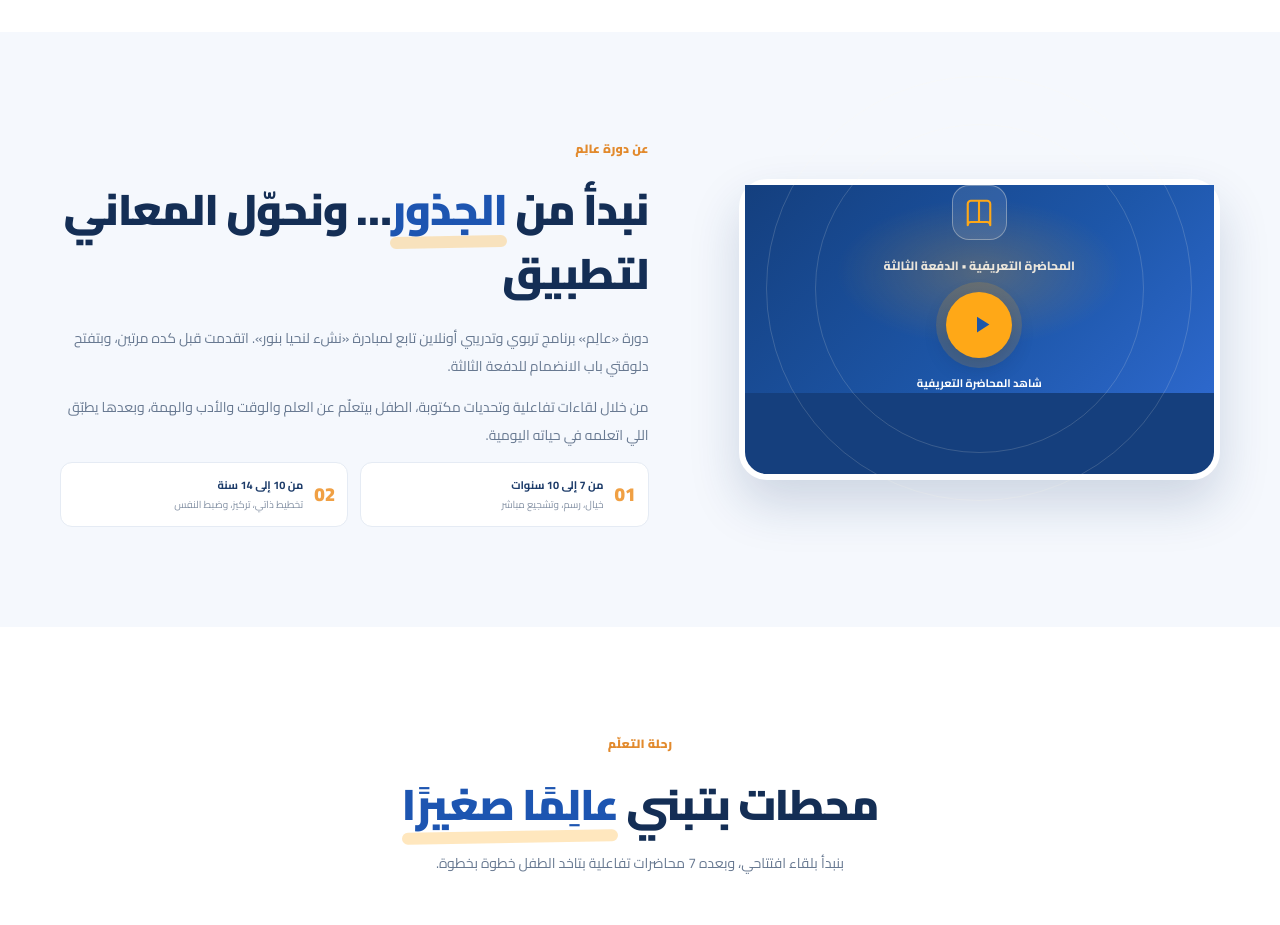
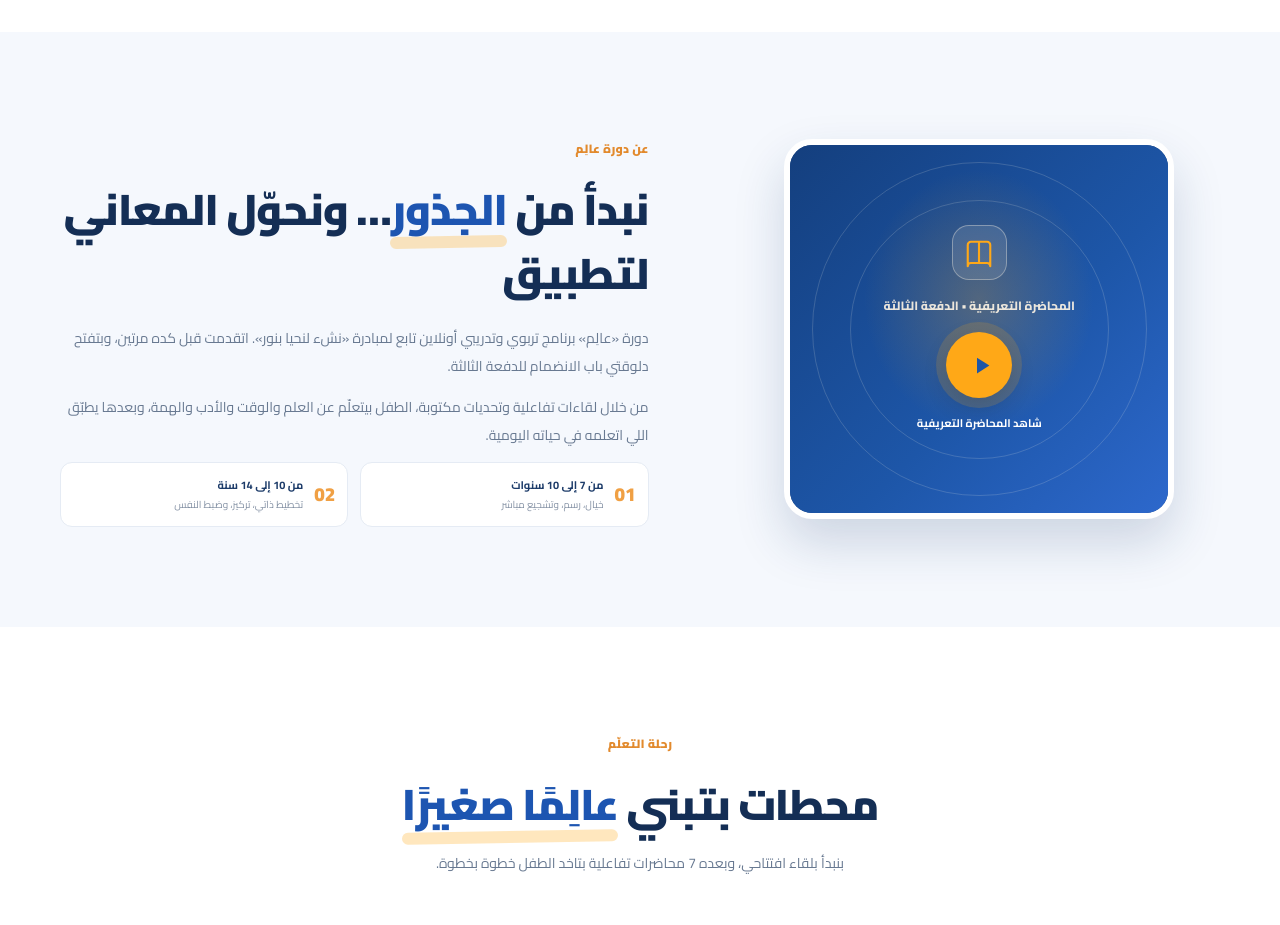
Before and after one commit to Abdo1629/nashaa-alim, a React (Vite) app: page / in a window 1280 px wide. Shown: the part 1440-2365 px from the top of the page. Built offline with nearby package versions, Linux system fonts and the light colour scheme.

Commit message:
Fix intro video to fill About visual card

```diff
--- a/src/App.css
+++ b/src/App.css
@@ -852,84 +852,24 @@ body { overflow-x: hidden; }
 
 
 
-/* Introductory lecture replaces the blue visual card inside the About section. */
+/* Introductory lecture fills the exact footprint of the original About visual card. */
 .about-visual { min-height: 0; display: block; }
-.about-visual .intro-video-frame {
-  width: 100%;
-  aspect-ratio: 16 / 10;
-  border: 6px solid #fff;
-  border-radius: 28px;
-  background: #153f7d;
-  box-shadow: 0 24px 50px rgba(20, 55, 105, .18);
-}
-.intro-video-poster {
-  display: flex;
-  flex-direction: column;
-  align-items: center;
-  justify-content: center;
-  gap: 14px;
-  color: #fff5e4;
-  background:
-    radial-gradient(ellipse at 50% 42%, rgba(255, 168, 23, .24), transparent 43%),
-    linear-gradient(135deg, #143f7e 0%, #1d56a8 58%, #2d68cc 100%);
-}
-.intro-video-poster::before,
-.intro-video-poster::after {
-  content: "";
-  position: absolute;
-  border: 1px solid rgba(255, 245, 228, .16);
-  border-radius: 50%;
-  pointer-events: none;
-}
+.about-visual .intro-video-frame { position: relative; width: min(100%, 390px); aspect-ratio: 39 / 38; margin-inline: auto; overflow: hidden; border: 6px solid #fff; border-radius: 28px; background: #153f7d; box-shadow: 0 24px 50px rgba(20, 55, 105, .18); }
+.about-visual .intro-video-frame iframe { position: absolute; inset: 0; display: block; width: 100%; height: 100%; border: 0; }
+.intro-video-poster { position: absolute; inset: 0; display: flex; width: 100%; height: 100%; flex-direction: column; align-items: center; justify-content: center; gap: 14px; overflow: hidden; color: #fff5e4; background: radial-gradient(ellipse at 50% 42%, rgba(255, 168, 23, .24), transparent 43%), linear-gradient(135deg, #143f7e 0%, #1d56a8 58%, #2d68cc 100%); }
+.intro-video-poster::before, .intro-video-poster::after { content: ""; position: absolute; border: 1px solid rgba(255, 245, 228, .16); border-radius: 50%; pointer-events: none; }
 .intro-video-poster::before { width: 68%; aspect-ratio: 1; }
 .intro-video-poster::after { width: 88%; aspect-ratio: 1; }
-.intro-video-poster-mark {
-  position: relative;
-  z-index: 1;
-  display: grid;
-  place-items: center;
-  width: 55px;
-  height: 55px;
-  border: 1px solid rgba(255, 245, 228, .35);
-  border-radius: 17px;
-  color: #ffa817;
-  background: rgba(255, 255, 255, .1);
-}
-.intro-video-poster-label {
-  position: relative;
-  z-index: 1;
-  color: rgba(255, 245, 228, .9);
-  font-size: 12px;
-  font-weight: 800;
-}
-.intro-video-play {
-  position: relative;
-  z-index: 1;
-  display: grid;
-  place-items: center;
-  width: 66px;
-  height: 66px;
-  margin: 1px 0;
-  padding: 0;
-  border: 0;
-  border-radius: 50%;
-  color: #1d56a8;
-  background: #ffa817;
-  box-shadow: 0 0 0 10px rgba(255, 168, 23, .16), 0 8px 22px rgba(4, 23, 54, .24);
-  cursor: pointer;
-  transition: transform .22s ease, box-shadow .22s ease, background .22s ease;
-}
+.intro-video-poster-mark { position: relative; z-index: 1; display: grid; place-items: center; width: 55px; height: 55px; border: 1px solid rgba(255, 245, 228, .35); border-radius: 17px; color: #ffa817; background: rgba(255, 255, 255, .1); }
+.intro-video-poster-label { position: relative; z-index: 1; color: rgba(255, 245, 228, .9); font-size: 12px; font-weight: 800; }
+.intro-video-play { position: relative; z-index: 1; display: grid; place-items: center; width: 66px; height: 66px; margin: 1px 0; padding: 0; border: 0; border-radius: 50%; color: #1d56a8; background: #ffa817; box-shadow: 0 0 0 10px rgba(255, 168, 23, .16), 0 8px 22px rgba(4, 23, 54, .24); cursor: pointer; transition: transform .22s ease, box-shadow .22s ease, background .22s ease; }
 .intro-video-play svg { margin-left: 4px; }
-.intro-video-play:hover {
-  transform: scale(1.08);
-  background: #ffc04d;
-  box-shadow: 0 0 0 14px rgba(255, 168, 23, .14), 0 10px 25px rgba(4, 23, 54, .28);
-}
+.intro-video-play:hover { transform: scale(1.08); background: #ffc04d; box-shadow: 0 0 0 14px rgba(255, 168, 23, .14), 0 10px 25px rgba(4, 23, 54, .28); }
 .intro-video-play:focus-visible { outline: 3px solid #fff; outline-offset: 6px; }
 .intro-video-play-caption { position: relative; z-index: 1; color: #fff; font-size: 11px; font-weight: 700; }
 @media(max-width:700px) {
   .about-visual { min-height: 0; }
-  .about-visual .intro-video-frame { aspect-ratio: 16 / 10; border-width: 3px; border-radius: 17px; }
+  .about-visual .intro-video-frame { width: min(100%, 390px); aspect-ratio: 39 / 38; border-width: 3px; border-radius: 17px; }
   .intro-video-play { width: 56px; height: 56px; }
   .intro-video-poster-mark { width: 43px; height: 43px; border-radius: 13px; }
   .intro-video-poster-mark svg { width: 24px; height: 24px; }
```
